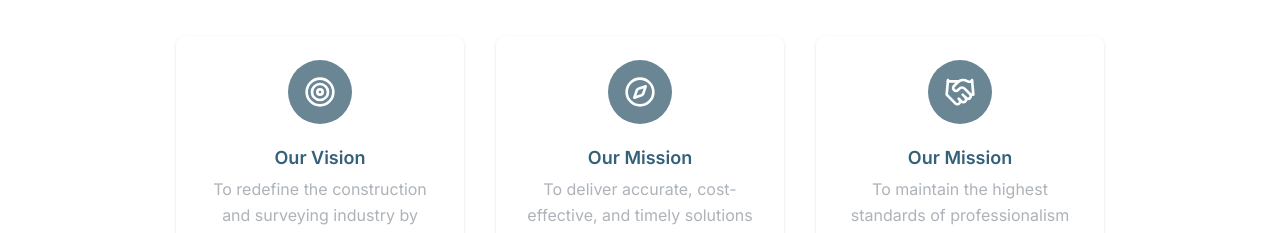
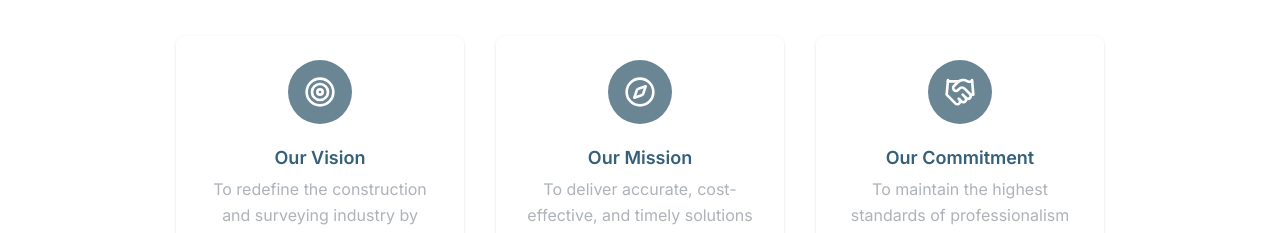
Before and after one commit to DavidMANZI-093/apex, a Next.js app: page / in a window 1280 px wide. Shown: the part 1086-1319 px from the top of the page. Built offline with nearby package versions, Linux system fonts and the light colour scheme.

Commit message:
Auto-commit at 02/07/2025, 20:17:25 for inactivity period...

```diff
--- a/src/components/about.tsx
+++ b/src/components/about.tsx
@@ -76,7 +76,7 @@ const about = () => {
             <span className="flex w-16 h-16 items-center justify-center !rounded-full !bg-slate-gray !mb-4">
               <Handshake className="w-8 h-8 !text-white" />
             </span>
-            <h3 className="!text-lg !font-semibold !text-indigo-dye/85">Our Mission</h3>
+            <h3 className="!text-lg !font-semibold !text-indigo-dye/85">Our Commitment</h3>
             <p className="text-french-grey leading-relaxed !text-center">
               {"To maintain the highest standards of professionalism " +
                 "while fostering long-term partnerships build on trust, " +
```
